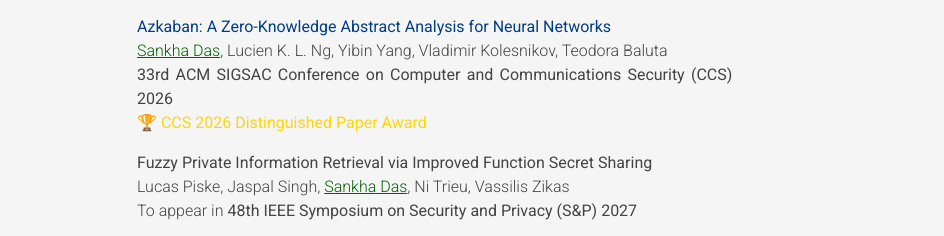
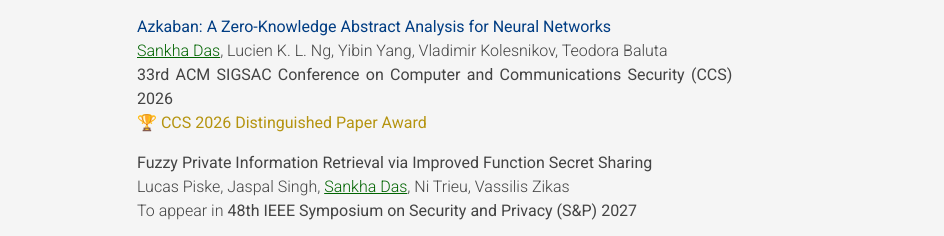
Before and after one commit to sankha555/sankha555.github.io, a plain HTML site: page index.html in a window 1280 px wide. Shown: the part 540-776 px from the top of the page, 336-1280 px from the left. Drawn offline with nearby package versions, Linux system fonts and the light colour scheme; files whose address does not match are found by name.

Commit message:
Update index.html

```diff
--- a/index.html
+++ b/index.html
@@ -111,7 +111,7 @@
                         <span class="papertitle"><a href="https://eprint.iacr.org/2026/1967" target="_blank">Azkaban: A Zero-Knowledge Abstract Analysis for Neural Networks</a></span><br>
                         <span class="thisauthor">Sankha Das</span>, Lucien K. L. Ng, Yibin Yang, Vladimir Kolesnikov, Teodora Baluta <br>
                         <b>33rd ACM SIGSAC Conference on Computer and Communications Security (CCS) 2026</b><br>
-                        <b><span>&#127942;</span> <font color="#FFD700">CCS 2026 Distinguished Paper Award</font></b>
+                        <b><span>&#127942;</span> <font color="#B59410">CCS 2026 Distinguished Paper Award</font></b>
                     </p>
                     </div>
                  </div>
```
